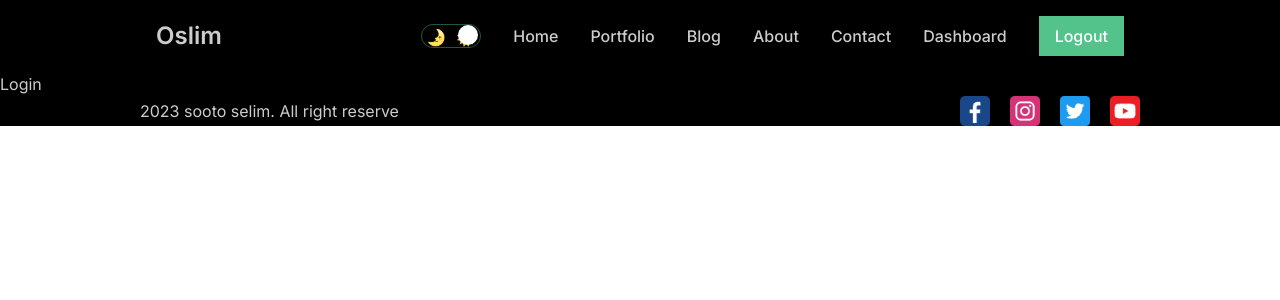
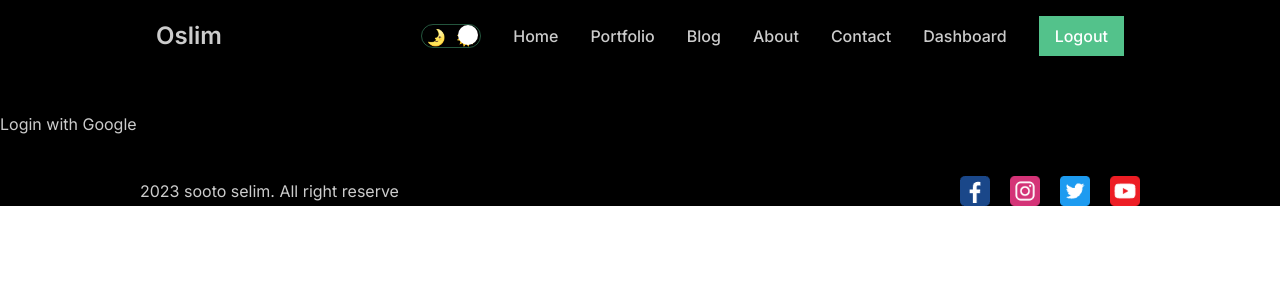
Before and after one commit to oslim4321/next13-app-router-tut-learn, a Next.js app: page /dashboard/login in a window 1280 px wide. Shown: the top 300 px of the page. Built offline with nearby package versions, Linux system fonts and the light colour scheme.

Commit message:
worked on the sign up with goggle

```diff
--- a/src/app/api/auth/[...nextauth]/route.js
+++ b/src/app/api/auth/[...nextauth]/route.js
@@ -1,6 +1,6 @@
 import NextAuth from "next-auth";
 import GoogleProvider from "next-auth/providers/google";
-export const authOptions = {
+const handler = NextAuth({
   // Configure one or more authentication providers
   providers: [
     GoogleProvider({
@@ -9,4 +9,6 @@ export const authOptions = {
     }),
     // ...add more providers here
   ],
-};
+});
+
+export { handler as POST, handler as GET };
--- a/src/app/dashboard/(auth)/login/page.js
+++ b/src/app/dashboard/(auth)/login/page.js
@@ -1,7 +1,14 @@
+"use client";
+
+import { signIn } from "next-auth/react";
 import React from "react";
 
 const Login = () => {
-  return <div>Login</div>;
+  return (
+    <div className="my-10">
+      <button onClick={() => signIn("google")}>Login with Google</button>
+    </div>
+  );
 };
 
 export default Login;
--- a/src/app/dashboard/page.js
+++ b/src/app/dashboard/page.js
@@ -1,4 +1,5 @@
 "use client";
+import { useSession } from "next-auth/react";
 import { useEffect } from "react";
 import { useState } from "react";
 
@@ -26,7 +27,8 @@ const Dashboard = () => {
     getData();
   }, []);
 
-  console.log(data);
+  const session = useSession();
+  console.log(session);
   return (
     <>
       {loding ? (
@@ -34,7 +36,7 @@ const Dashboard = () => {
       ) : err ? (
         <p>Error Fetching data</p>
       ) : (
-        data?.map((post) => <p>{post.id}</p>)
+        data?.map((post) => <p key={post.id}>{post.title}</p>)
       )}
     </>
   );
--- a/src/components/AuthProvider.js
+++ b/src/components/AuthProvider.js
@@ -1,3 +1,4 @@
+"use client";
 import { SessionProvider } from "next-auth/react";
 import React from "react";
 
```
Also changed, not shown: 1 other file (tests, documents, lock files or other folders).
